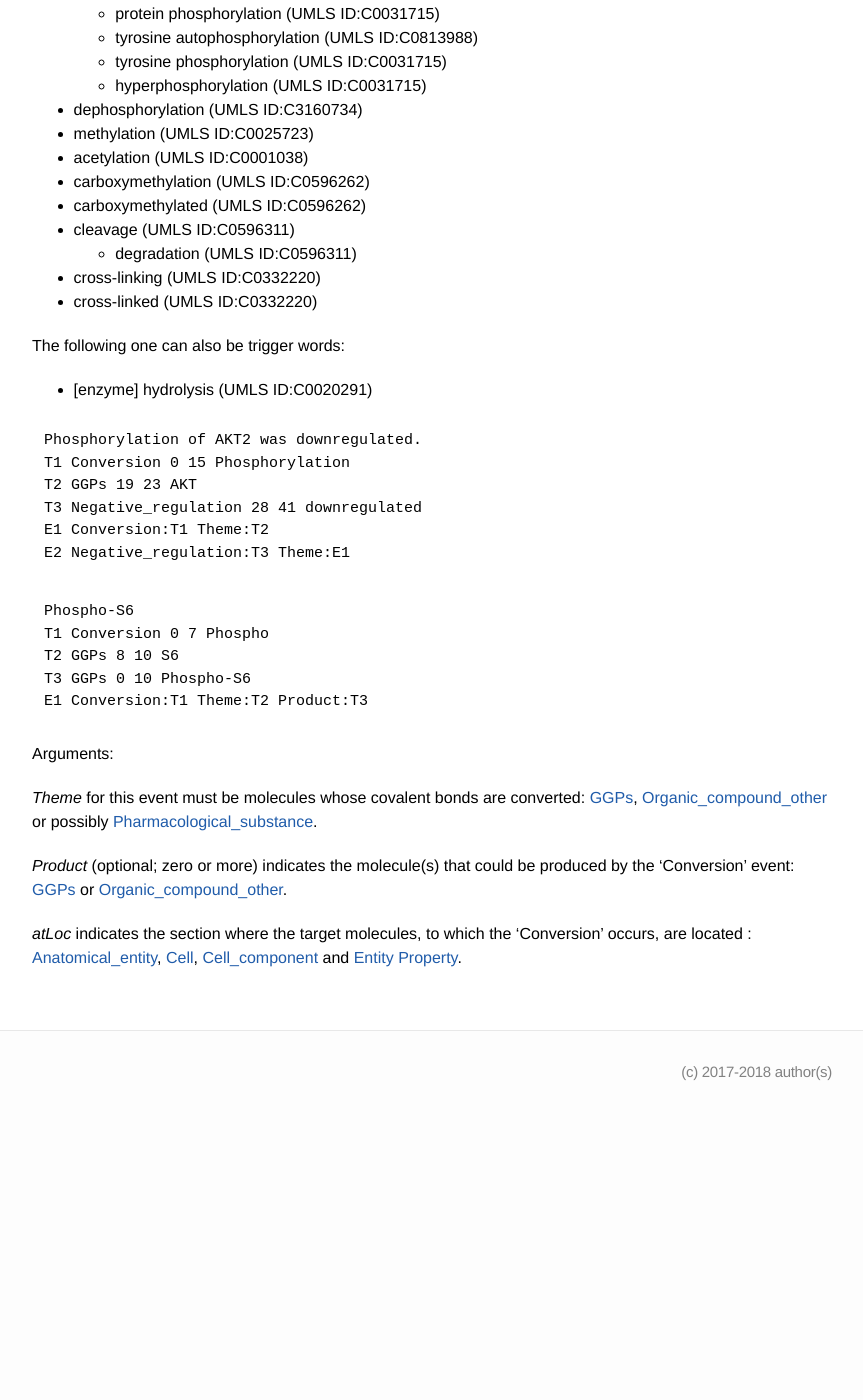
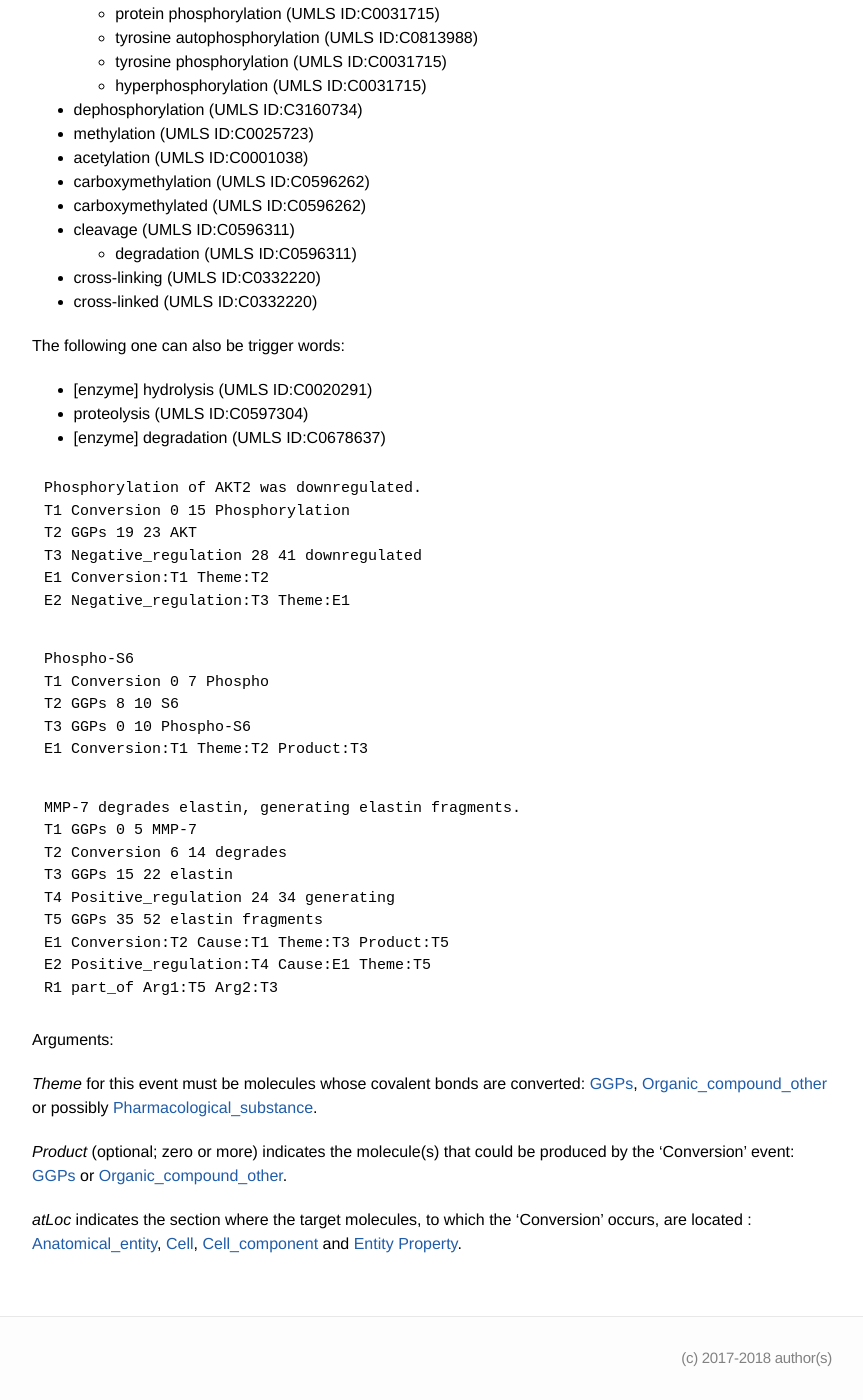
Before and after one commit to ezcatdb/molbiol_lung_corpus-guidelines, a Jekyll site: the page built from _event/Conversion.md, in a window 1280 px wide and 1400 px high, scrolled down 398 px. Shown: the whole window, without its empty margins (208-1071 px from the left). Built offline with Jekyll 4.4.1, drawn with Linux system fonts in a browser that asks for light colours; before the commit the page ends 1511 px from its top, so only the background shows below that.

Commit message:
a new sample sentence included in _event/Conversion.md

```diff
--- a/_event/Conversion.md
+++ b/_event/Conversion.md
@@ -35,6 +35,8 @@ The following words/phrases can be triggers of this event:
 
 The following one can also be trigger words:
 - [enzyme] hydrolysis  (UMLS ID:C0020291)
+- proteolysis (UMLS ID:C0597304)
+- [enzyme] degradation (UMLS ID:C0678637)
 
 ~~~ ann
 Phosphorylation of AKT2 was downregulated.
@@ -51,6 +53,18 @@ T2 GGPs 8 10 S6
 T3 GGPs 0 10 Phospho-S6
 E1 Conversion:T1 Theme:T2 Product:T3
 ~~~
+~~~ ann
+MMP-7 degrades elastin, generating elastin fragments.
+T1 GGPs 0 5 MMP-7
+T2 Conversion 6 14 degrades
+T3 GGPs 15 22 elastin
+T4 Positive_regulation 24 34 generating
+T5 GGPs 35 52 elastin fragments
+E1 Conversion:T2 Cause:T1 Theme:T3 Product:T5
+E2 Positive_regulation:T4 Cause:E1 Theme:T5
+R1 part_of Arg1:T5 Arg2:T3
+~~~
+
 
 Arguments:
 
```
